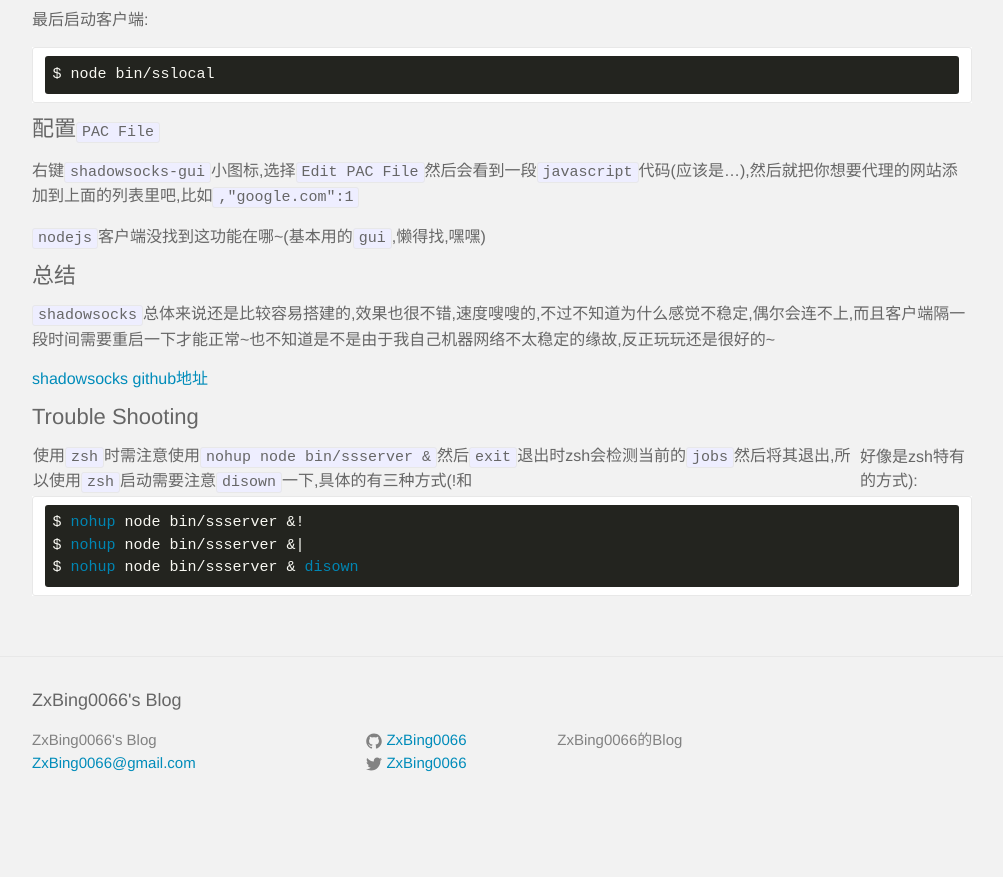
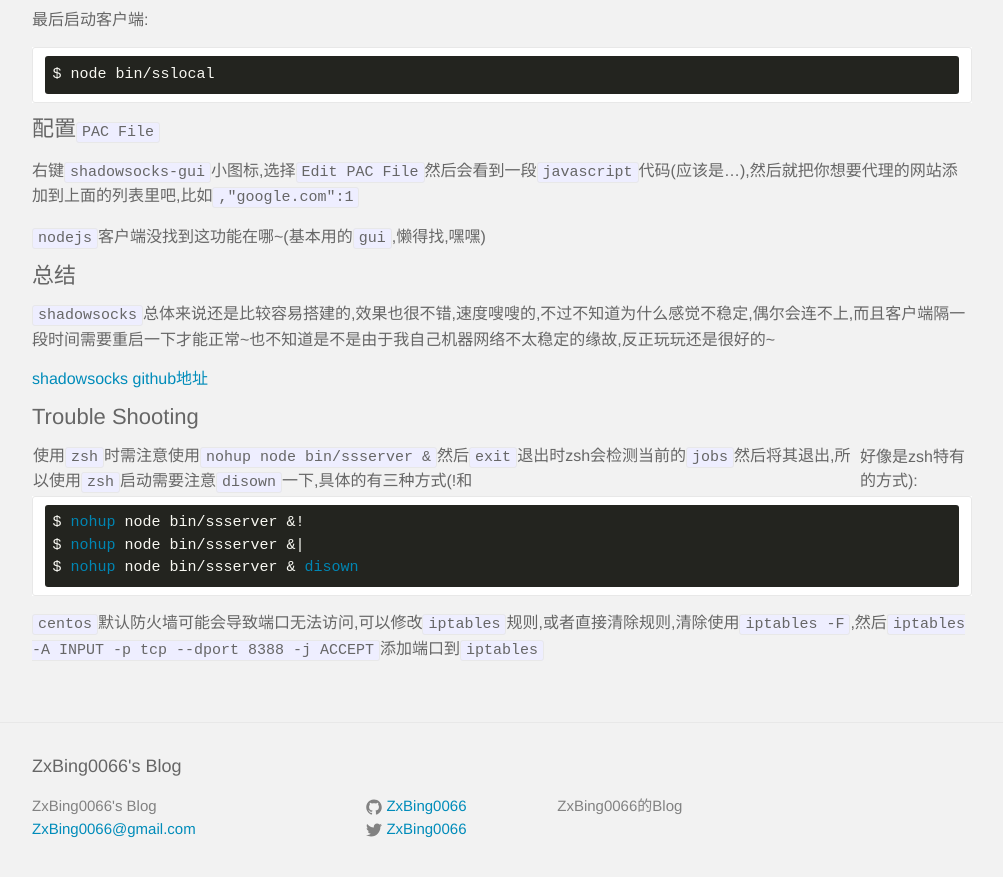
Before and after one commit to ZxBing0066/Blog, a Jekyll site: the page built from _posts/2014-12-06-shadowsocks.md, in a window 1280 px wide and 900 px high, scrolled down 2577 px. Shown: the top 877 px of the window, without its empty margins (138-1141 px from the left). Built offline with Jekyll 4.4.1, drawn with Linux system fonts in a browser that asks for light colours; comment, search, counter and statistics services are not loaded; before the commit the page ends 3411 px from its top, so only the background shows below that.

Commit message:
add trouble shoot

````diff
--- a/_posts/2014-12-06-shadowsocks.md
+++ b/_posts/2014-12-06-shadowsocks.md
@@ -139,3 +139,5 @@
 $ nohup node bin/ssserver &|
 $ nohup node bin/ssserver & disown
 ```
+
+`centos`默认防火墙可能会导致端口无法访问,可以修改`iptables`规则,或者直接清除规则,清除使用`iptables -F`,然后`iptables -A INPUT -p tcp --dport 8388 -j ACCEPT`添加端口到`iptables`
````
